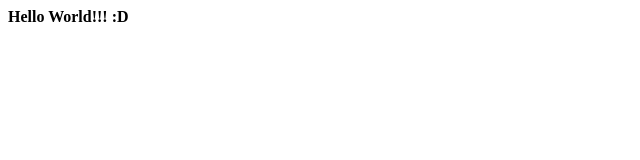
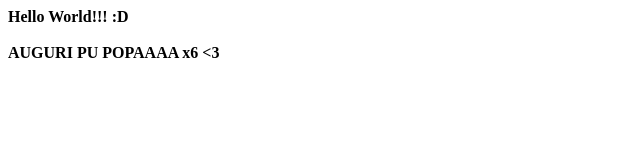
Before and after one commit to Chaosviper/Chaosviper.github.io, a plain HTML site: page index.html in a window 1280 px wide. Shown: the whole page, without its empty margins (0-640 px from the left). Drawn offline with Linux system fonts and the light colour scheme.

Commit message:
Temp mod

```diff
--- a/index.html
+++ b/index.html
@@ -5,6 +5,10 @@
 <b>
 	Hello World!!! :D
 </b>
+
+<br/>
+<br/>
+<b style="text-color:red">AUGURI PU POPAAAA x6 <3</b>
 </div>
 </body>
 </html>
```
